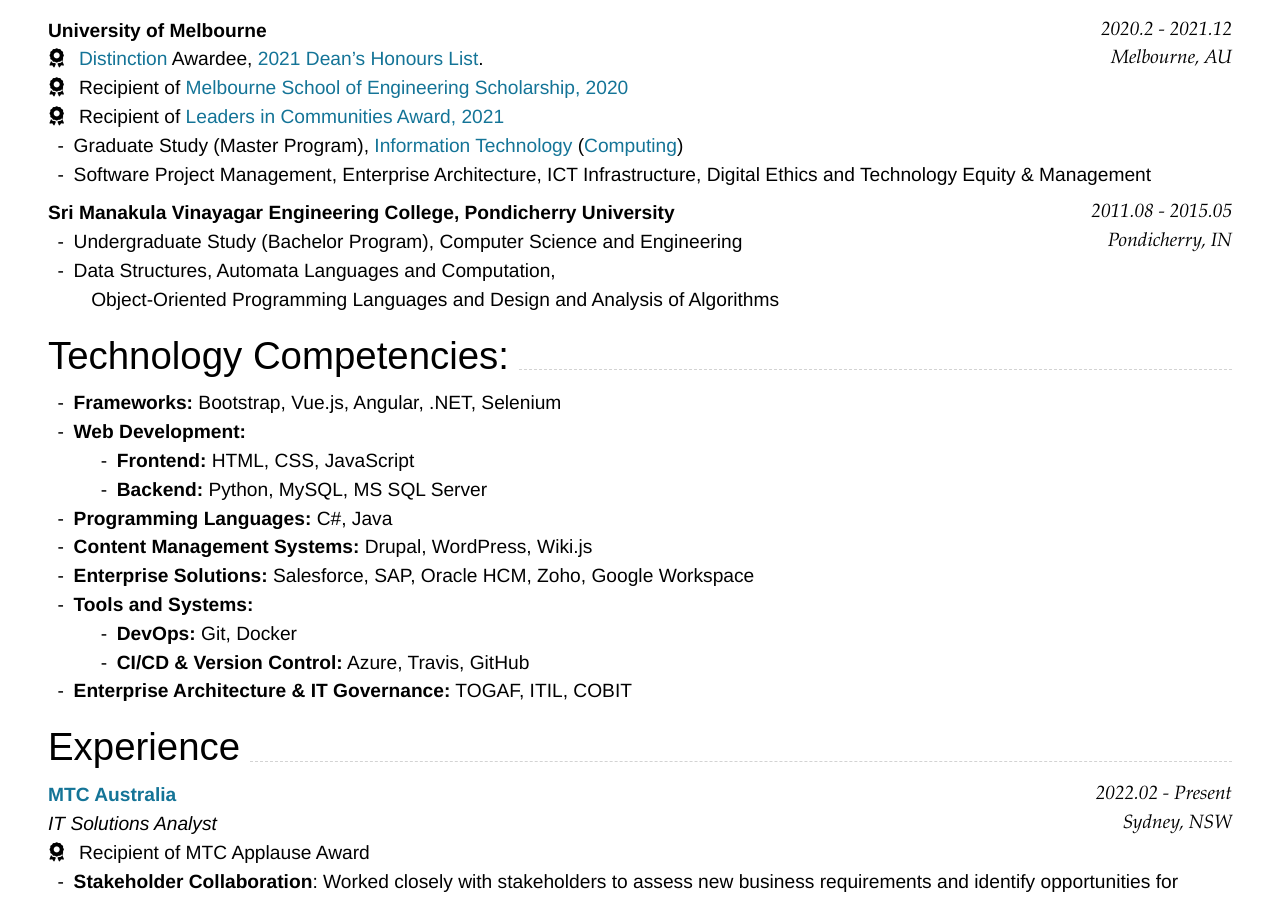
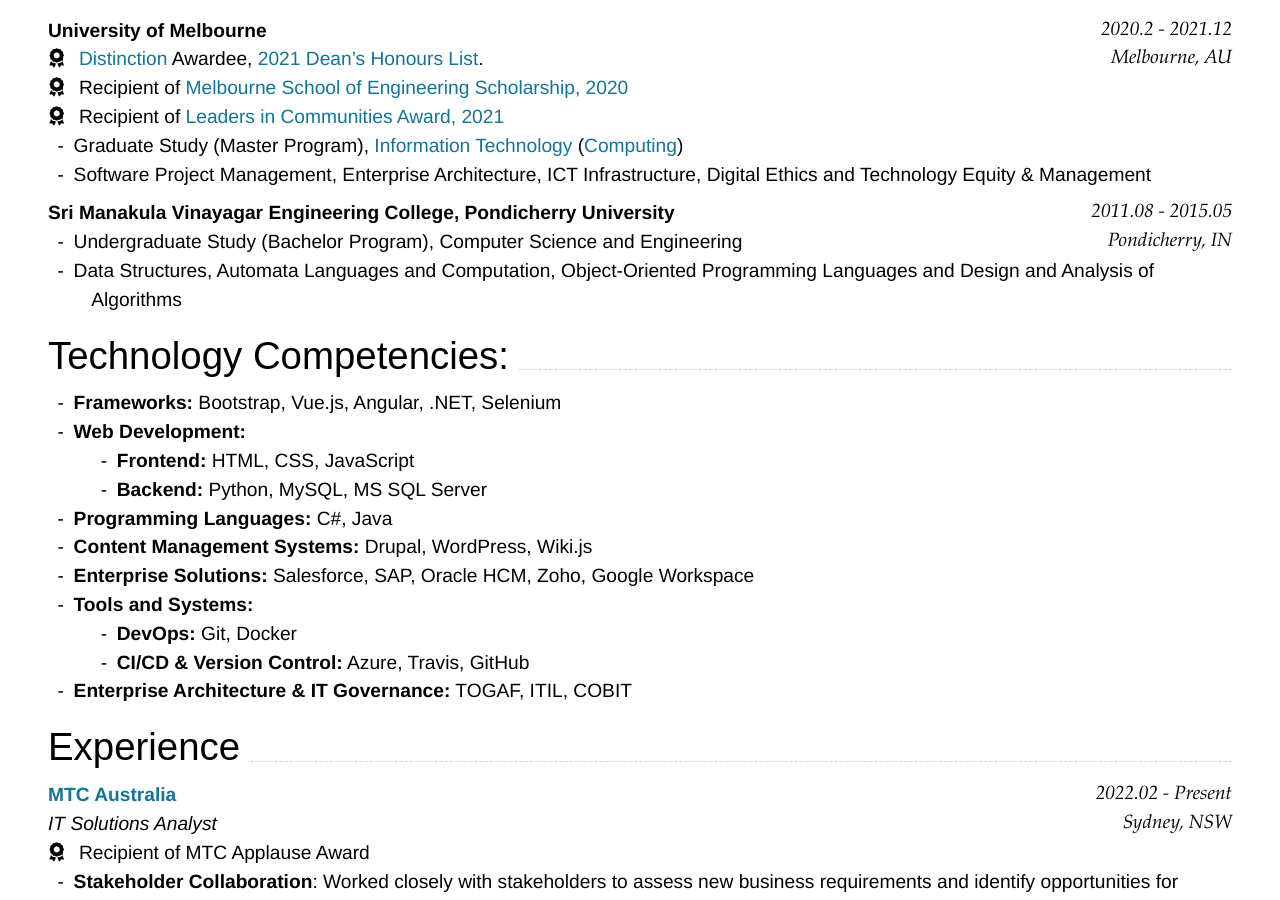
Before and after one commit to thedhanawada/me, a Jekyll site: the page built from index.md, in a window 1280 px wide and 900 px high, scrolled down 446 px. Built offline with Jekyll 4.4.1, drawn with Linux system fonts in a browser that asks for light colours; nearby versions of some CDN libraries.

````diff
--- a/index.md
+++ b/index.md
@@ -62,7 +62,7 @@ Pondicherry, IN
 ```
 
 - Undergraduate Study (Bachelor Program), Computer Science and Engineering
-- Data Structures, Automata Languages and Computation, <br> Object-Oriented Programming Languages and Design and Analysis of Algorithms
+- Data Structures, Automata Languages and Computation, Object-Oriented Programming Languages and Design and Analysis of Algorithms
 
 ## Technology Competencies:
 
````
